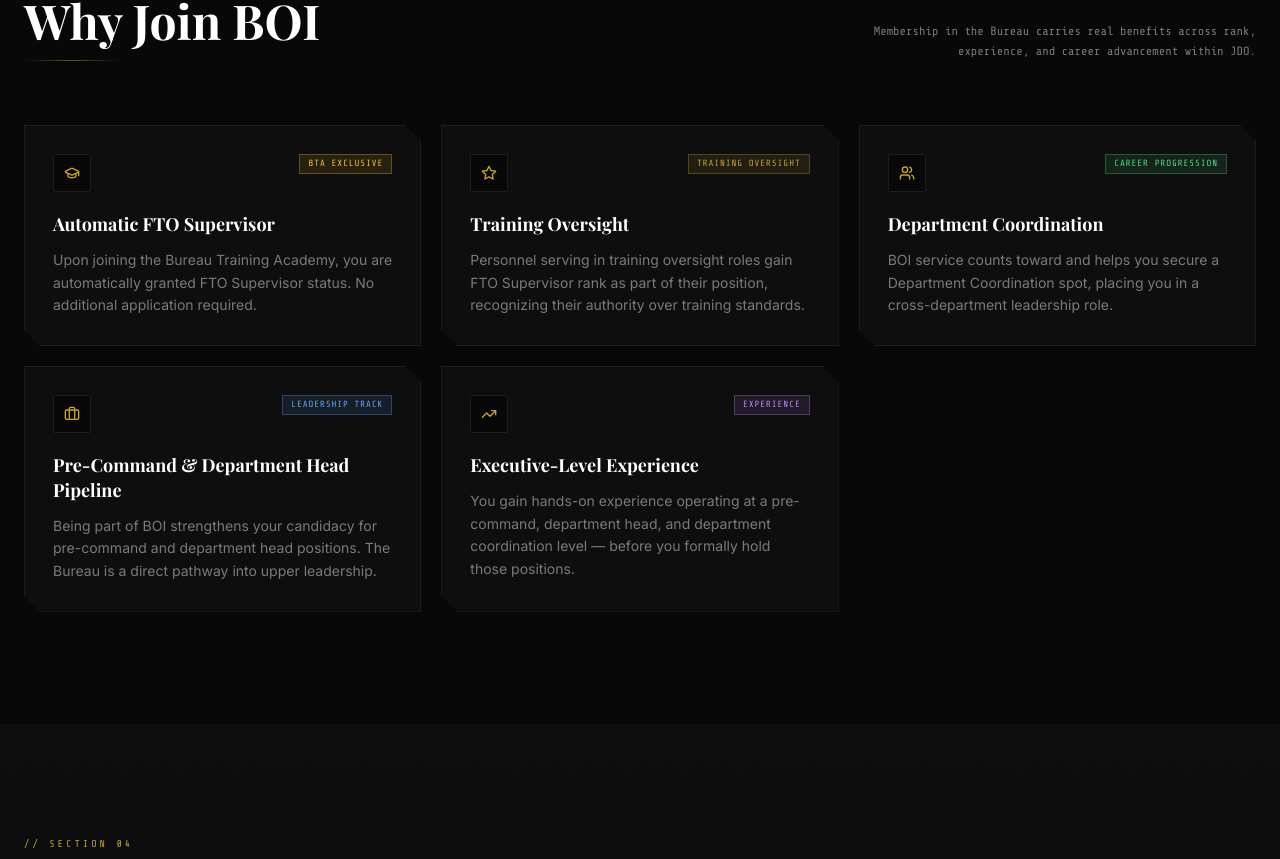
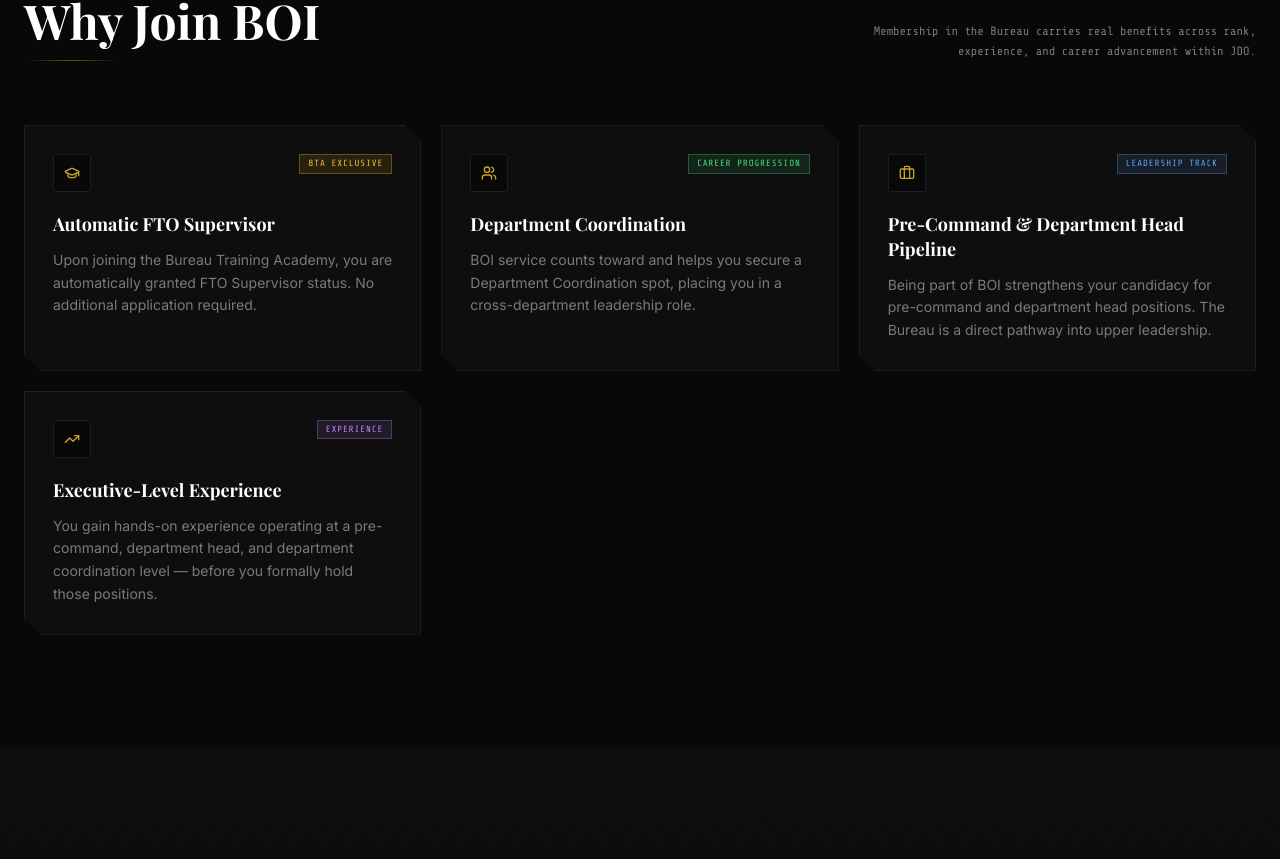
Before and after one commit to DignityDC/boiwebsite, a Next.js app: page / in a window 1280 px wide. Shown: the part 2832-3691 px from the top of the page. Built offline with nearby package versions, Linux system fonts and the light colour scheme.

Commit message:
Refactor Benefits component and update benefits list

```diff
--- a/components/Benefits.jsx
+++ b/components/Benefits.jsx
@@ -10,13 +10,6 @@ const benefits = [
     body: 'Upon joining the Bureau Training Academy, you are automatically granted FTO Supervisor status. No additional application required.',
     tag: 'BTA Exclusive',
     tagColor: 'text-amber-400 border-amber-400/30 bg-amber-400/10',
-  },
-  {
-    icon: Star,
-    title: 'Training Oversight',
-    body: 'Personnel serving in training oversight roles gain FTO Supervisor rank as part of their position, recognizing their authority over training standards.',
-    tag: 'Training Oversight',
-    tagColor: 'text-boi-gold border-boi-gold/30 bg-boi-gold/10',
   },
   {
     icon: Users,
```
